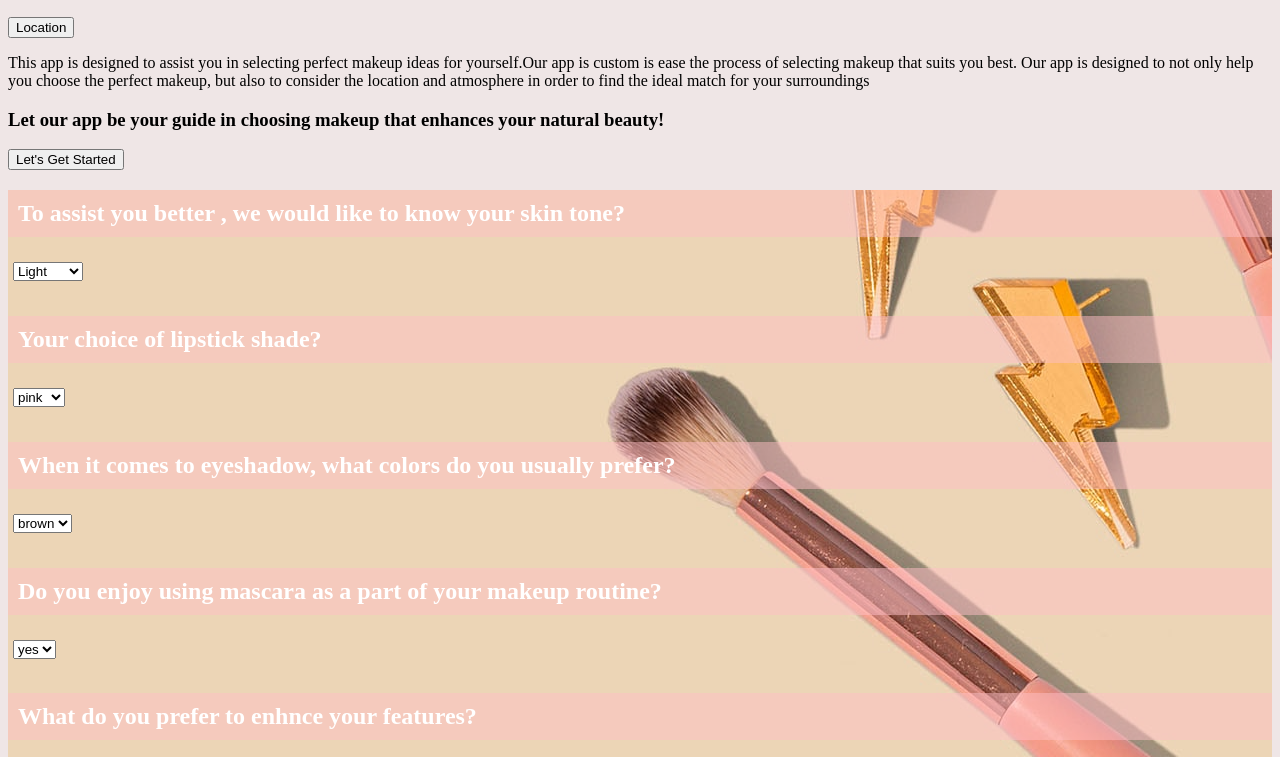
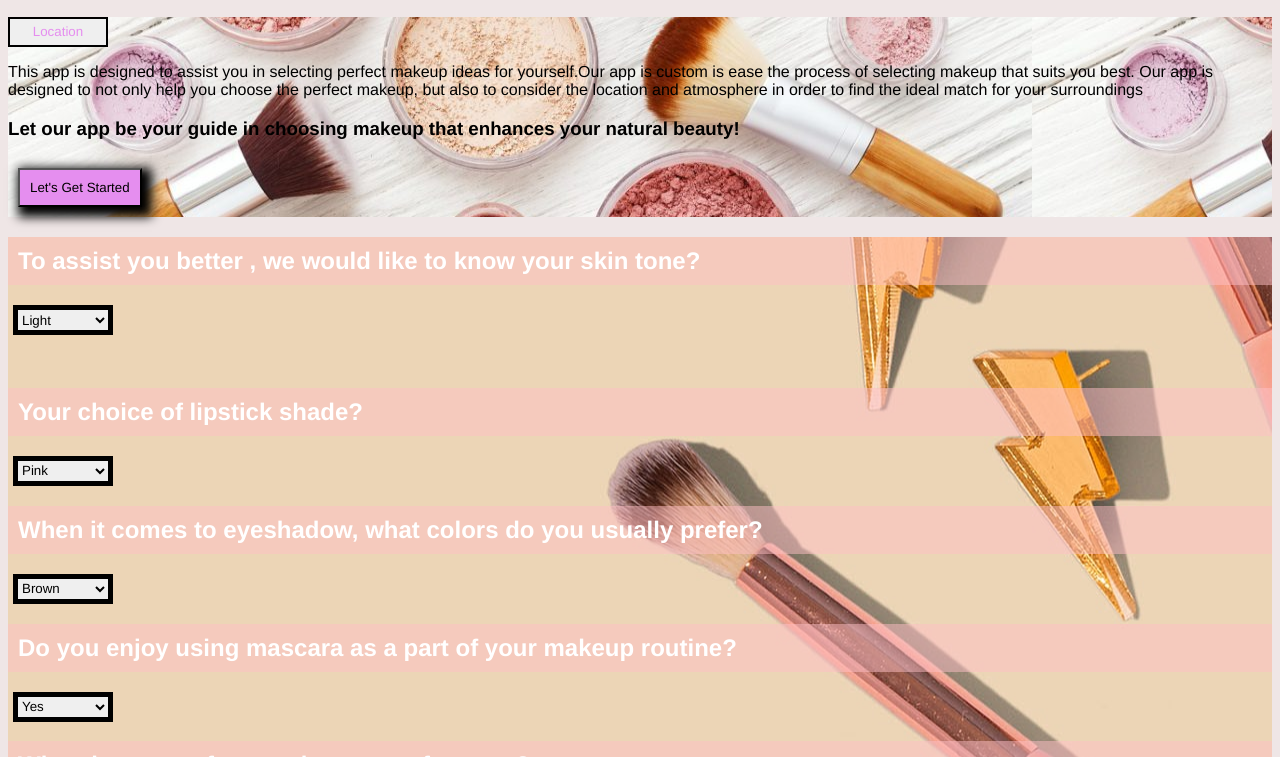
Before and after one commit to RhettRoseman/laughable-lamb, a plain HTML site: page home.html in a window 1280 px wide. Shown: the part 83-840 px from the top of the page. Drawn offline with Linux system fonts and the light colour scheme.

Commit message:
updated CSS SH

```diff
--- a/assets/style.css
+++ b/assets/style.css
@@ -1,6 +1,6 @@
 * {
-
-    box-sizing: border-box;
+    font-family: 'Franklin Gothic Medium', 'Arial Narrow', Arial, sans-serif;
+    box-sizing: border-box; /* added SH*/
 
 }
 
@@ -22,15 +22,19 @@ h2 {
     color: rgb(255, 255, 255);
 }
 
-.dropdown {
+.location {
     display: inline-block;
+    height: 30px;
+    width: 100px;
+    border: 2px solid black;
     text-align: center;
     color: rgb(229, 142, 239);
 }
 
 
 .dropdown-content {
-    display: flex;
+    display: flex; /* added SH*/
+
     text-align: center;
     justify-content: center;
 
@@ -42,6 +46,12 @@ h2 {
     background-color: rgb(229, 142, 239);  /*changed color JR
     width: 100%; }*/
 
+#headerDiv{
+    background-image: url(../images/makeup5.jpg); /*changed header to have background image SH*/
+    background-position: left;
+    width: 100%;
+}
+
 #makeupDiv{
     background-image: url(../images/makeup1.jpg); /*changed to image JR MB SH*/
     background-repeat: no-repeat;
@@ -49,30 +59,33 @@ h2 {
     background-color: rgb(229, 142, 239); /* changed color JR*/
     width: 100%;
 }
-.dropdown-content a {
+.form-select {
     display: flex;
-    height: 50px;
-    width: 200px;
-    font-size: 20px;
+    height: 30px;
+    width: 100px;
     border: 5px solid rgb(0, 0, 0); /*changed color JR*/
     margin: 15px;
     align-items: center;
     justify-content: center;
+    margin: 5px 5px 15px 5px; /*add margin*/
 
 
 }
 
-.dropbtn {
-    text-align: center;
-    margin: 20px;
-    background-color: red;
+.start {
+    text-align: center; /* added SH*/
+    padding: 10px;
+    margin: 10px;
+    background-color: rgb(229, 142, 239);
+
     box-shadow: 5px 5px 10px 5px;
+
 
 }
 
-.form-select {
+/* .form-select {
     margin: 5px 5px 15px 5px;
-}
+} */
 
 /* #favcolor {
     background-color: red;
--- a/home.html
+++ b/home.html
@@ -11,6 +11,7 @@
 <body>
   <!-- JR -->
   <h1>Makeup App </h1>
+<div id="headerDiv">
   <button id="location" class="location">Location</button>
   <p>This app is designed to assist you in selecting perfect makeup ideas for yourself.Our app is custom is ease the
     process of selecting makeup that suits you best. Our app is designed to not only help you choose the perfect makeup,
@@ -20,6 +21,8 @@
 <h3>  Let our app be your guide in choosing makeup that enhances your natural beauty!</h3>
 
   <button id="start" class="start">Let's Get Started</button>
+
+</div>
   <!-- JR dropdown menu -->
  <div id="makeupDiv">
   <h2>To assist you better , we would like to know your skin tone?</h2>
@@ -36,32 +39,35 @@
 <h2>Your choice of lipstick shade?</h2>
 
 <select id="userLipstick" class="form-select" aria-label="">
-  <option value="pink">pink</option>
-  <option value="nude">nude</option>
-  <option value="red">red</option>
+  <option value="pink">Pink</option>
+  <option value="nude">Nude</option>
+  <option value="red">Red</option>
 </select>
 
 
   <h2>When it comes to eyeshadow, what colors do you usually prefer? </h2>
 
   <select id="userEyeshadow" class="form-select" aria-label="">
-  <option value="brown">brown</option>
-  <option value="red">red</option>
-  <option value="pink">pink</option>
-  <option value="nude">nude</option>
+  <option value="brown">Brown</option>
+  <option value="red">Red</option>
+  <option value="pink">Pink</option>
+  <option value="nude">Nude</option>
 </select>
 
 <h2>Do you enjoy using mascara as a part of your makeup routine?</h2>
 
   <select id="userMascara" class="form-select" aria-label="">
-<option value="yes">yes</option>
-<option value="no">no</option>
+<option value="yes">Yes</option>
+<option value="no">No</option>
  </select>
 
 
 <h2>What do you prefer to enhnce your features?</h2>
-<div id="bronzer"></div>
-<div id="Contour"></div>
+
+<select id="userEnhance" class="form-select" aria-label="">
+<option id="bronzer">Bronzer</option>
+<option id="Contour">Contour</option>
+  </select>
   <!-- <div class="dropdown"> -->
   <!-- <button class="dropbtn">Dropdown</button>
   <div class="dropdown-content">
```
